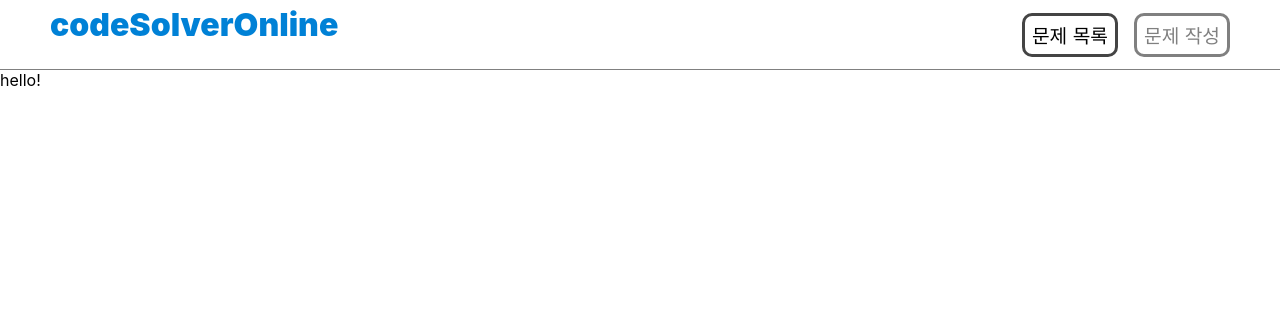
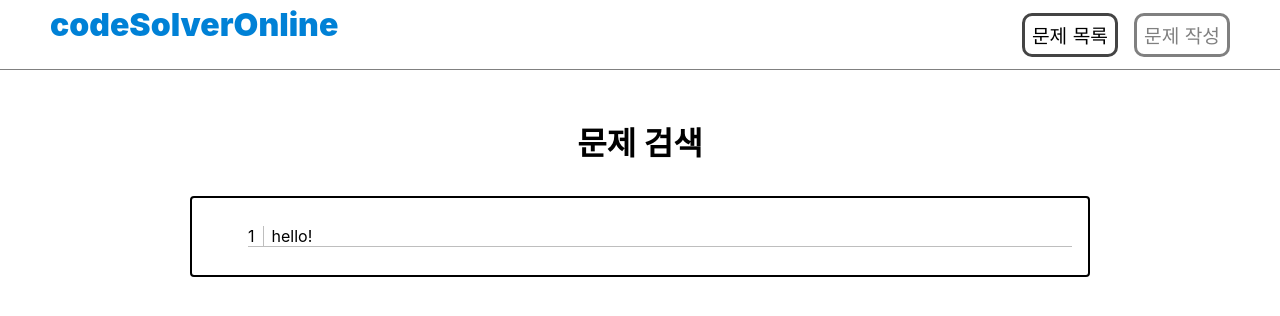
Before and after one commit to blaxsior/codesolveronline, a React (Create React App) app in the folder frontend/: page /list in a window 1280 px wide. Shown: the top 316 px of the page. Built offline with nearby package versions, Linux system fonts and the light colour scheme.

Commit message:
문제 리스트 추가 및 일부 loader function 구성

```diff
--- a/frontend/src/component/DescEditSection/DescEditSection.tsx
+++ b/frontend/src/component/DescEditSection/DescEditSection.tsx
@@ -33,7 +33,7 @@ const DescEditSection: React.FC<IDescSect> = (props) => {
                         spellCheck='false'
                         onChange={descChangeHandler} />
                 </div>
-                    <TCList />
+                    <TCList testcases={[{type:'', input:'', output:''}]}/>
                 <button className={`button`}
                     type="submit">제출하기</button>
             </Form>
--- /dev/null
+++ b/frontend/src/component/ProblemList/ProblemItem.module.css
@@ -0,0 +1,21 @@
+.item::before {
+    border-right: 1px rgb(190, 190, 190) solid;
+    padding-right: 0.5rem;
+    counter-increment: section;
+    content: counter(section);
+    display: inline;
+}
+
+.item {
+    margin: 0.75rem 0;
+    display: flex;
+    width:100%;
+    flex-flow: row nowrap;
+    gap: 0.5rem;
+    border-bottom: 1px rgb(190, 190, 190) solid;
+}
+
+.title {
+    text-decoration: none;
+    color:black;
+}
--- /dev/null
+++ b/frontend/src/component/ProblemList/ProblemItem.tsx
@@ -0,0 +1,13 @@
+import { Link } from 'react-router-dom';
+import { IProblemItem } from '../../interfaces/Problem.interface';
+import styles from './ProblemItem.module.css';
+
+const ProblemItem: React.FC<IProblemItem> = (props) => {
+    return (<li className={styles['item']}>
+        <Link to={`/solve/${props.id}`} className={styles['title']}>
+            <div>{props.title}</div>
+        </Link>
+    </li>)
+};
+
+export default ProblemItem;
--- /dev/null
+++ b/frontend/src/component/ProblemList/ProblemList.module.css
@@ -0,0 +1,12 @@
+.container {
+    padding: 1rem;
+    border: 2px solid black;
+    border-radius: 4px;
+    width:90%;
+    max-width: 900px;
+}
+
+.list {
+    list-style: none;
+    counter-reset: section;
+}
--- /dev/null
+++ b/frontend/src/component/ProblemList/ProblemList.tsx
@@ -0,0 +1,18 @@
+import { IProblemList } from '../../interfaces/Problem.interface';
+import ProblemItem from './ProblemItem';
+import styles from './ProblemList.module.css';
+
+
+const ProblemList: React.FC<{items: IProblemList}> = ({items}) => {
+    return (
+        <div className={styles['container']}>
+            <ul className={styles['list']}>
+                {items.map(item => {
+                    return <ProblemItem {...item} key={item.id}/>
+                })}
+            </ul>
+        </div>
+    );
+};
+
+export default ProblemList;
--- a/frontend/src/layout/Layout.tsx
+++ b/frontend/src/layout/Layout.tsx
@@ -1,4 +1,5 @@
-import { Outlet } from 'react-router-dom';
+import { useEffect } from 'react';
+import { Outlet, useNavigation } from 'react-router-dom';
 import styles from './Layout.module.css';
 import Header from './header/Header';
 import '../index.css';
--- a/frontend/src/page/CreatePage/CreatePage.tsx
+++ b/frontend/src/page/CreatePage/CreatePage.tsx
@@ -10,8 +10,8 @@ export const action: ActionFunction = async ({ request, params }) => {
     const data = (await request.formData()).entries();
     const darr = [...data] as string[][];
     const urlparams = new URLSearchParams(darr).toString();
-
-    const result = await axios.post('/create', urlparams, {
+    console.log(urlparams);
+    const result = await axios.post('/api/create', urlparams, {
         headers: {
             "Content-Type": "application/x-www-form-urlencoded",
         }
--- a/frontend/src/page/ListPage/ListPage.module.css
+++ b/frontend/src/page/ListPage/ListPage.module.css
@@ -0,0 +1,3 @@
+.page-head {
+    margin: 3rem 0 1rem;
+}
--- a/frontend/src/page/ListPage/ListPage.tsx
+++ b/frontend/src/page/ListPage/ListPage.tsx
@@ -1,7 +1,33 @@
+import axios from 'axios';
+import { LoaderFunction, useLoaderData } from 'react-router-dom';
+import ProblemList from '../../component/ProblemList/ProblemList';
+import { IProblemList } from '../../interfaces/Problem.interface';
 import styles from './ListPage.module.css';
 
+const loader : LoaderFunction = async ({request,params}) => {
+    const id = params['id'];
+    const result = await axios.get(`/problems/${id}`,{
+        timeout: 3000
+    });
+
+    if(result.status !== 200)
+    {
+        return [];
+    }
+    else{
+        return result.data;
+    }
+}
+
+type IRet = IProblemList
+
 const ListPage : React.FC = (props) => {
-    return <div>hello!</div>;
+    const data = useLoaderData() as IRet;
+
+    return <div className='page-layout'>
+        <h1 className={styles['page-head']}>문제 검색</h1>
+        <ProblemList items={[{id:1, title:"hello!"}]}/>
+    </div>;
 }
 
 export default ListPage;
--- a/frontend/src/page/MainPage/MainPage.tsx
+++ b/frontend/src/page/MainPage/MainPage.tsx
@@ -1,3 +1,5 @@
+import axios from 'axios';
+import { useEffect } from 'react';
 import styles from './MainPage.module.css';
 
 const MainPage: React.FC = (props) => {
--- a/frontend/src/page/SolPage[id]/SolPage.tsx
+++ b/frontend/src/page/SolPage[id]/SolPage.tsx
@@ -1,3 +1,4 @@
+import { useEffect } from 'react';
 import CodeEditSection from '../../component/CodeEditSection/CodeEditSection';
 import DescSection from '../../component/DescSection/DescSection';
 import styles from '../page.module.css';
@@ -5,8 +6,8 @@ import styles from '../page.module.css';
 const SolPage: React.FC = (props) => {
     return (
         <div className={styles['page-layout']}>
-            <DescSection title='hello' description='world!'/>
-            <CodeEditSection/>
+            <DescSection title='hello' description='world!' />
+            <CodeEditSection />
         </div>
     );
 }
```
Also changed, not shown: frontend/src/interfaces/Problem.interface.ts (added, +18 -0 lines).
